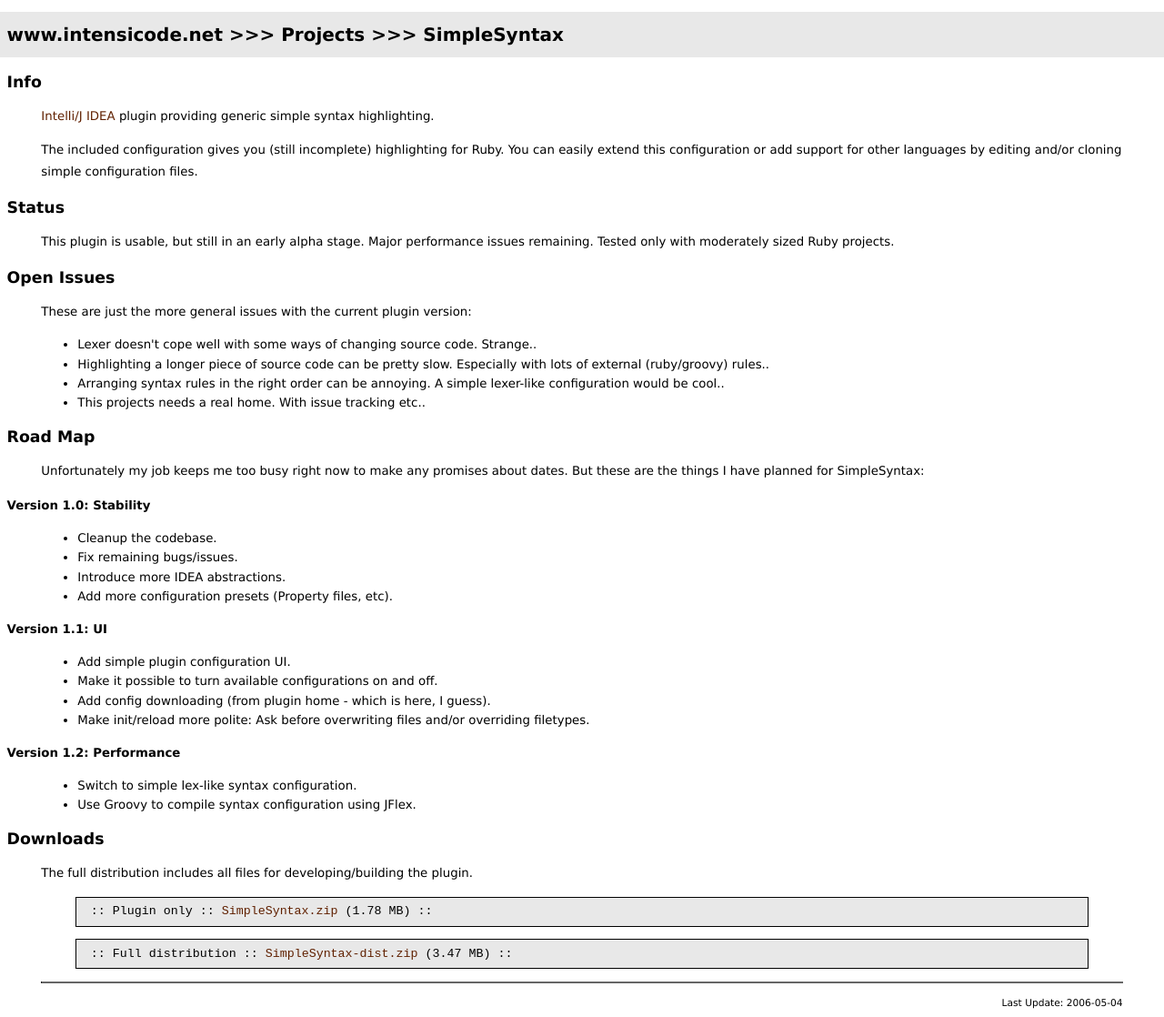
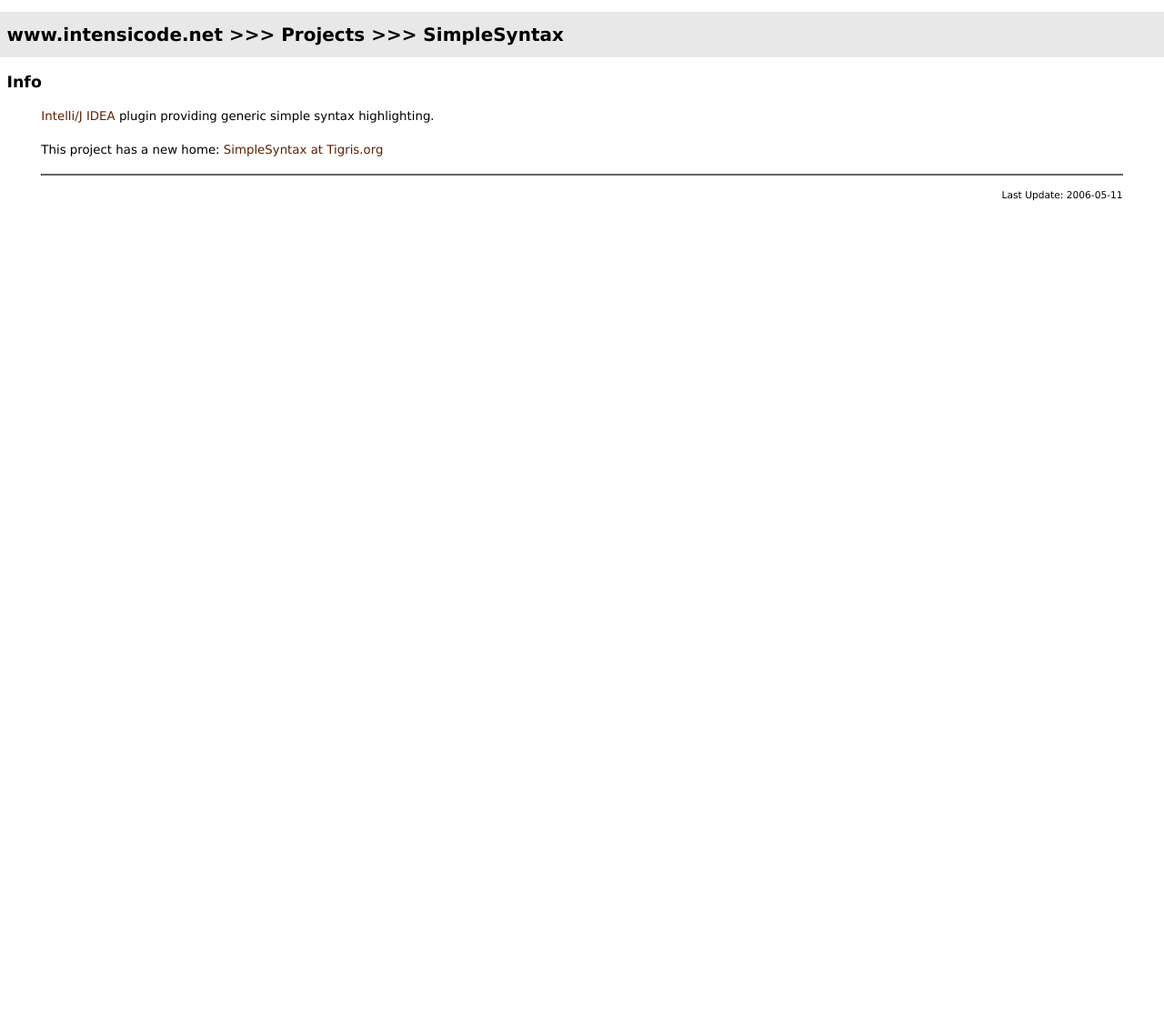
Before and after one commit to DanielLukic/web-legacy-intensicode, a plain HTML site: page site/projects/SimpleSyntax/index.html in a window 1280 px wide. Shown: the whole page at 91% size. After the commit the page ends 800 px from the top, so only its background shows below. Drawn offline with Linux system fonts and the light colour scheme.

Commit message:
Updated SimpleSyntax to point to Tigris.org.

```diff
--- a/site/projects/SimpleSyntax/index.html
+++ b/site/projects/SimpleSyntax/index.html
@@ -26,63 +26,11 @@
       syntax highlighting.
     </p>
     <p>
-      The included configuration gives you (still incomplete) highlighting for Ruby. You can easily
-      extend this configuration or add support for other languages by editing and/or cloning simple
-      configuration files.
+      This project has a new home: <a href="http://idea-simsyn.tigris.org/">SimpleSyntax at Tigris.org</a>
     </p>
 
-    <h2>Status</h2>
-    <p>
-      This plugin is usable, but still in an early alpha stage. Major performance issues remaining. Tested only with moderately sized Ruby projects.
-    </p>
-
-    <h2>Open Issues</h2>
-    <p>
-      These are just the more general issues with the current plugin version:
-    </p>
-    <ul>
-      <li>Lexer doesn't cope well with some ways of changing source code. Strange..</li>
-      <li>Highlighting a longer piece of source code can be pretty slow. Especially with lots of external (ruby/groovy) rules..</li>
-      <li>Arranging syntax rules in the right order can be annoying. A simple lexer-like configuration would be cool..</li>
-      <li>This projects needs a real home. With issue tracking etc..</li>
-    </ul>
-
-    <h2>Road Map</h2>
-    <p>
-      Unfortunately my job keeps me too busy right now to make any promises about dates. But these are the things I have planned for SimpleSyntax:
-    </p>
-
-      <h3>Version 1.0: Stability</h3>
-      <ul>
-        <li>Cleanup the codebase.</li>
-        <li>Fix remaining bugs/issues.</li>
-        <li>Introduce more IDEA abstractions.</li>
-        <li>Add more configuration presets (Property files, etc).</li>
-      </ul>
-
-      <h3>Version 1.1: UI</h3>
-      <ul>
-        <li>Add simple plugin configuration UI.</li>
-        <li>Make it possible to turn available configurations on and off.</li>
-        <li>Add config downloading (from plugin home - which is here, I guess).</li>
-        <li>Make init/reload more polite: Ask before overwriting files and/or overriding filetypes.</li>
-      </ul>
-
-      <h3>Version 1.2: Performance</h3>
-      <ul>
-        <li>Switch to simple lex-like syntax configuration.</li>
-        <li>Use Groovy to compile syntax configuration using JFlex.</li>
-      </ul>
-
-    <h2>Downloads</h2>
-      <p>
-        The full distribution includes all files for developing/building the plugin.
-      </p>
-      <pre class="box"> :: Plugin only :: <a href="SimpleSyntax.zip">SimpleSyntax.zip</a> (1.78 MB) :: </pre>
-      <pre class="box"> :: Full distribution :: <a href="SimpleSyntax-dist.zip">SimpleSyntax-dist.zip</a> (3.47 MB) :: </pre>
-
   <hr>
-  <p class="footer">Last Update: 2006-05-04</p>
+  <p class="footer">Last Update: 2006-05-11</p>
 
   </body>
 
```
Also changed, not shown: 2 other files.
